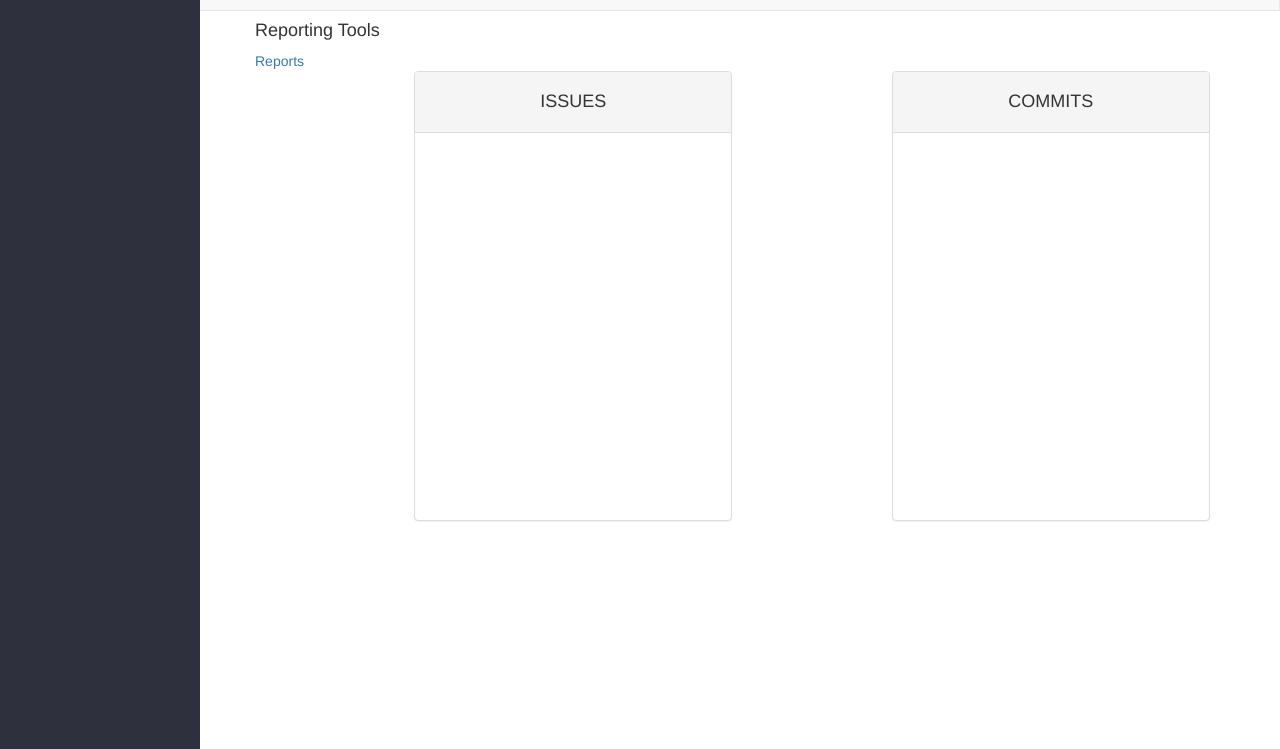
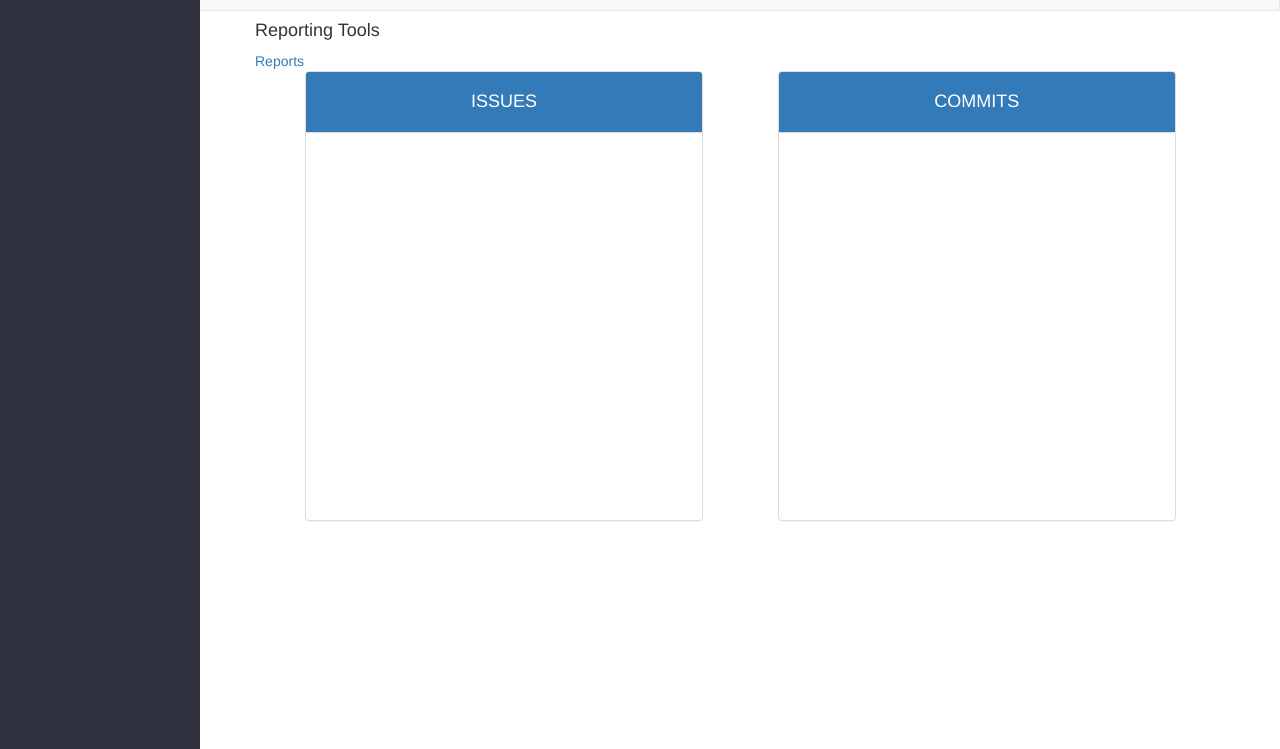
Before and after one commit to c1phr/cs399_final, a Python web app: template app/templates/index.html in a window 1280 px wide. Shown: the part 51-800 px from the top of the page. Run offline with Jinja, Linux system fonts and the light colour scheme; the template is opened without the code that fills it, so the values that code supplies are empty; some libraries are stand-ins or nearby versions.

Commit message:
Requirements and Dashboard
More styling to requirements and dashboard. fixed broken link on
requirements page

```diff
--- a/app/templates/index.html
+++ b/app/templates/index.html
@@ -13,9 +13,9 @@
 </div>
 <!--<div class="row">-->
 <!--<div class="col-xs-4">-->
-<div class="panel panel-default col-xs-4 col-xs-offset-2" style="padding: 0 !important; min-height: 450px;">
-    <div class="panel-heading">
-        <h4 class="text-center">ISSUES</h4>
+<div class="panel panel-default col-xs-5" style="padding: 0 !important; min-height: 450px; margin-left: 50px; margin-right: 25px; ">
+    <div class="panel-heading" style="background-color:#337BB8;">
+        <h4 class="text-center" style="color: white">ISSUES</h4>
     </div>
     <!--<div class="col-xs-offset-3 col-xs-4">-->
         {% for issue in issues %}
@@ -27,9 +27,9 @@
 <!--<div class="row">-->
 <!--<div class="row">-->
 </div>
-<div class="panel panel-default col-xs-4 col-xs-offset-2" style="padding: 0 !important; min-height: 450px;">
-    <div class="panel-heading">
-        <h4 class="text-center">COMMITS</h4>
+<div class="panel panel-default col-xs-5" style="padding: 0 !important; min-height: 450px; margin-left: 50px; margin-right: 25px">
+    <div class="panel-heading" style="background-color:#337BB8;">
+        <h4 class="text-center" style="color: white">COMMITS</h4>
     </div>
     <!--<div class="col-xs-offset-3 col-xs-4">-->
         {% for commit in commits %}
--- a/app/templates/requirements.html
+++ b/app/templates/requirements.html
@@ -16,10 +16,10 @@
 
 
     {%for requirement in requirements%}
-        <div class="panel panel-default col-xs-4 col-xs-offset-2" style="padding: 0 !important; min-height: 450px;">
+        <div class="panel panel-default col-xs-5" style="padding: 0 !important; min-height: 450px; margin-left: 50px; margin-right: 25px;">
             <span class="glyphicon-pencil glyphicon non-edit"  onclick="editMode(this)" style="position:absolute; top: 30px; right: 15px; cursor:pointer;"></span>
             <span class="glyphicon-trash glyphicon edit-requirement" data-id="{{requirement.key.urlsafe()}}" data-url-target="{{project_id}}" onclick="removeRequirement(this)" style="position:absolute; top: 0; right: -10px; cursor:pointer; display:none;"></span>
-            <span class="glyphicon-duplicate glyphicon non-edit" style="position:absolute; top: 30px; right: 35px; cursor:pointer"></span>
+            <span class="glyphicon-duplicate glyphicon non-edit" onclick= "window.location.href = '/tasks/{{requirement.key.urlsafe()}}'; "style="position:absolute; top: 30px; right: 35px; cursor:pointer"></span>
             <input  type="text" name="title" class="form-control edit-requirement" style="display:none;" value="{{requirement.req_title}}"/>
             <textarea oninput='changeText(this)'  name="description" class="form-control edit-requirement" cols="30" rows="10" style="margin-top:10px;display:none;" value="{{requirement.req_desc}}">{{requirement.req_desc}}</textarea>
             <button type="button" class="btn-primary btn edit-requirement" data-parent="{{requirement.parent_id}}" data-url-target="{{project_id}}" data-id="{{requirement.key.urlsafe()}}"  onclick="updateRequirement(this)" style="margin-top:10px;display:none;">Update</button>
```
